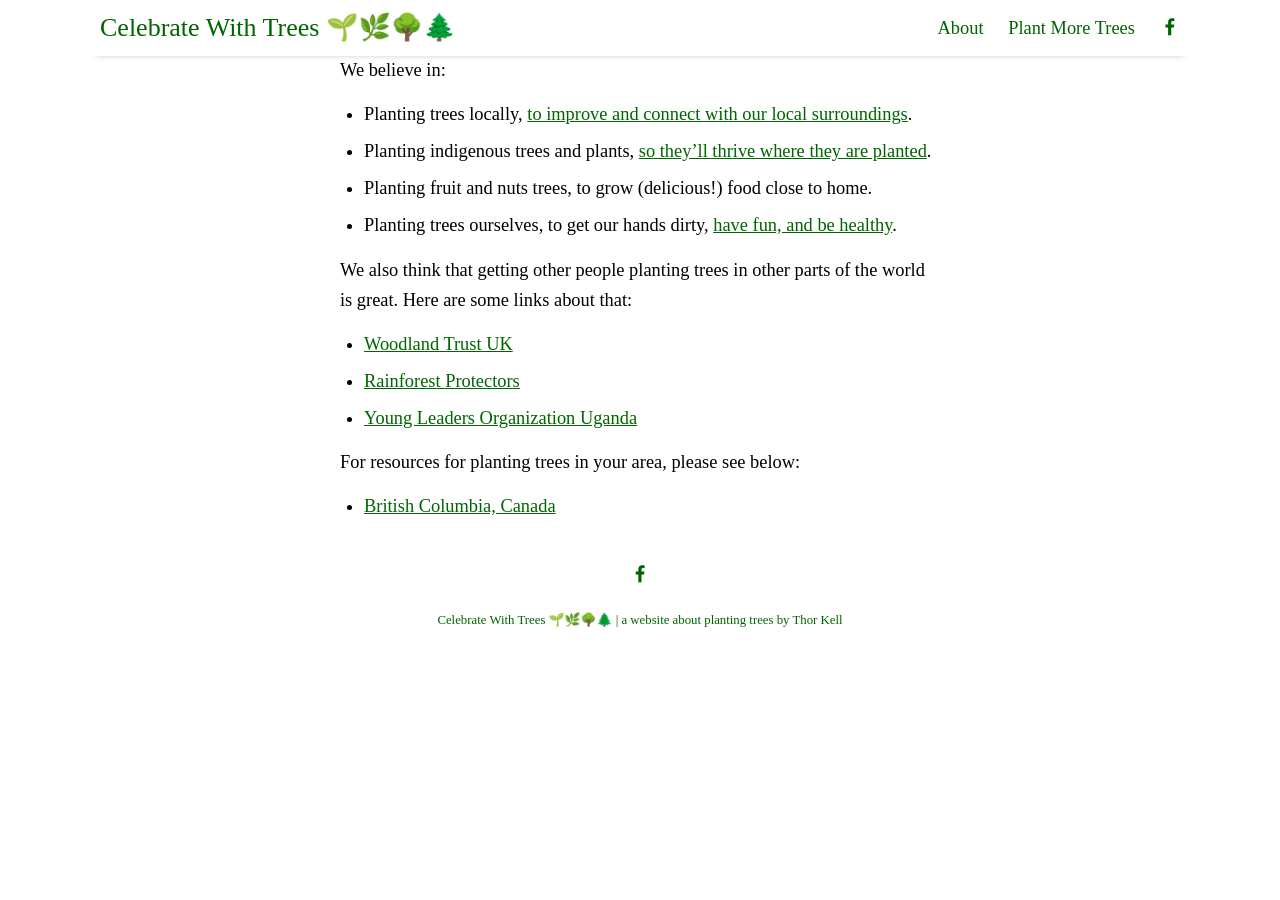
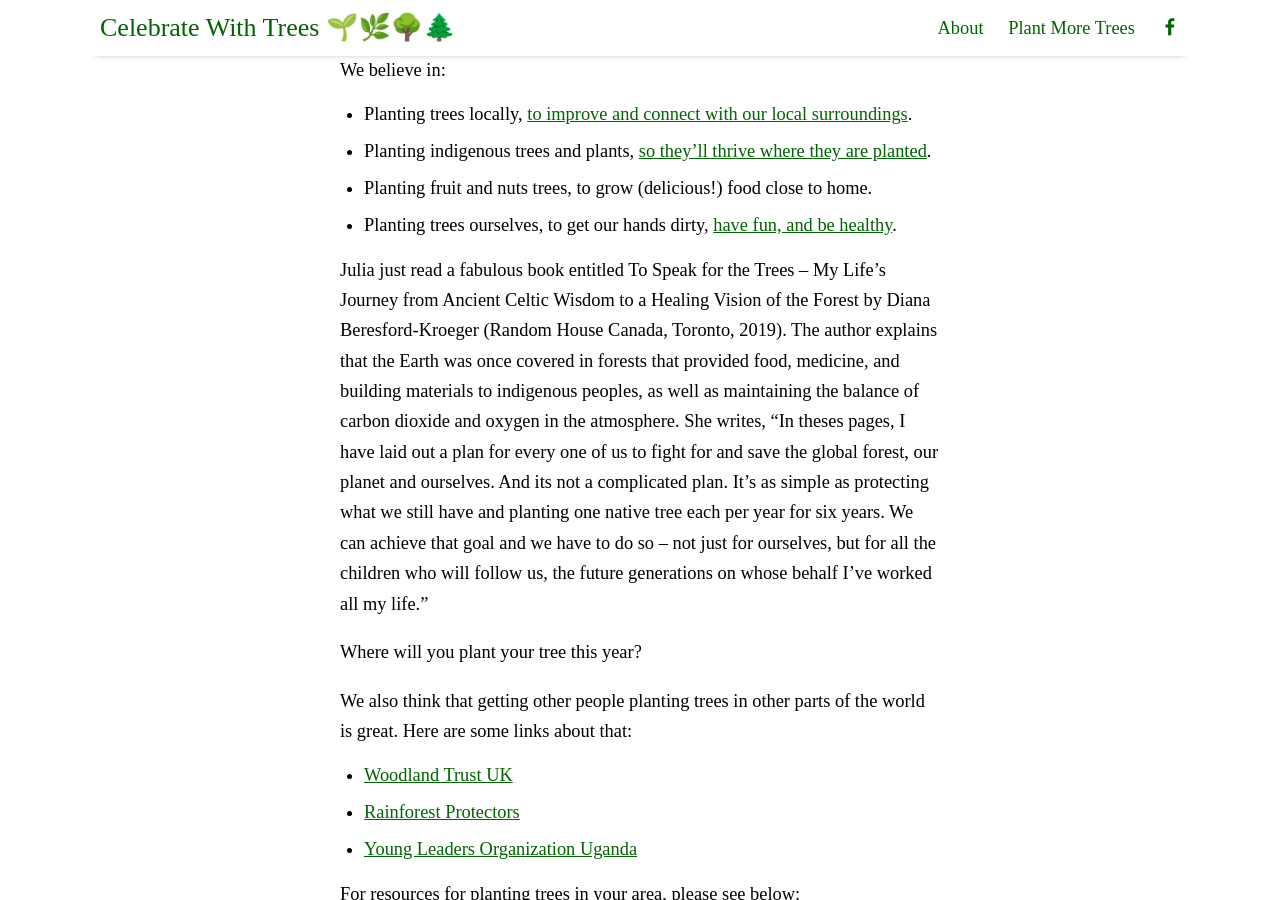
Before and after one commit to tkell/plant-a-tree, a Jekyll site: the page built from pages/about.md, in a window 1280 px wide and 900 px high, scrolled down 387 px. Built offline with Jekyll 4.4.1, drawn with Linux system fonts in a browser that asks for light colours; nearby versions of some CDN libraries; before the commit the page ends 1046 px from its top, so only the background shows below that.

Commit message:
Update about.md

```diff
--- a/pages/about.md
+++ b/pages/about.md
@@ -16,6 +16,10 @@ We believe in:
 * Planting fruit and nuts trees, to grow (delicious!) food close to home.
 * Planting trees ourselves, to get our hands dirty, [have fun, and be healthy](https://www.gardeningknowhow.com/garden-how-to/soil-fertilizers/antidepressant-microbes-soil.htm){:target="_blank"}.
 
+Julia just read a fabulous book entitled To Speak for the Trees – My Life’s Journey from Ancient Celtic Wisdom to a Healing Vision of the Forest by Diana Beresford-Kroeger  (Random House Canada, Toronto, 2019).  The author explains that the Earth was once covered in forests that provided food, medicine, and building materials to indigenous peoples, as well as maintaining the balance of carbon dioxide and oxygen in the atmosphere.  She writes, “In theses pages, I have laid out a plan for every one of us to fight for and save the global forest, our planet and ourselves.  And its not a complicated plan.  It’s as simple as protecting what we still have and planting one native tree each per year for six years.  We can achieve that goal and we have to do so – not just for ourselves, but for all the children who will follow us, the future generations on whose behalf I’ve worked all my life.”
+
+Where will you plant your tree this year?
+
 We also think that getting other people planting trees in other parts of the world is great.  Here are some links about that:
 * [Woodland Trust UK](https://www.woodlandtrust.org.uk/plant-trees/large-scale-planting){:target="_blank"}
 * [Rainforest Protectors](http://www.rainforestprotectors.org/rainforest/Projects.aspx){:target="_blank"}
```
